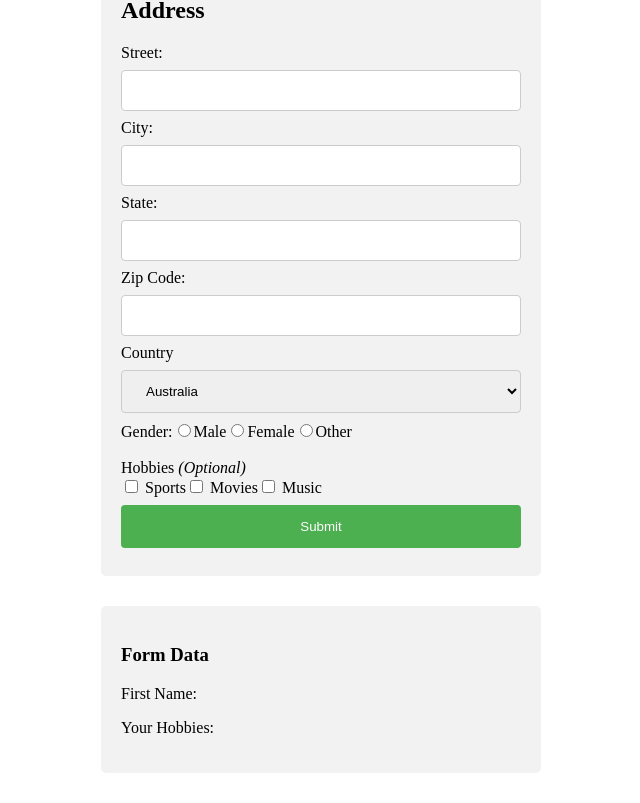
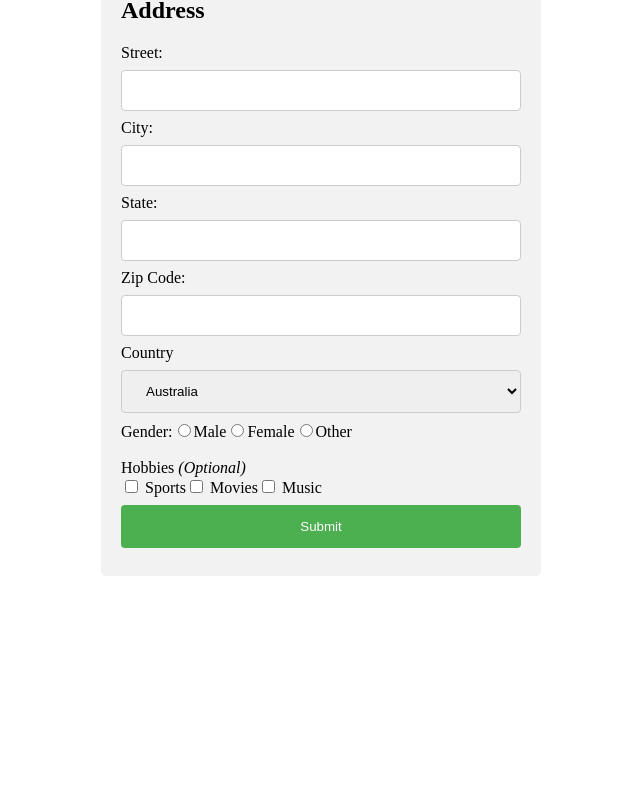
Before and after one commit to TuhinAl/angular-practice, an Angular app: page / in a window 1280 px wide. Shown: the part 365-1168 px from the top of the page, without its empty margins (319-959 px from the left). After the commit the page ends 971 px from the top, so only its background shows below. Built offline with nearby package versions, Linux system fonts and the light colour scheme.

Commit message:
reactive form with form control

```diff
--- a/src/app/app.component.html
+++ b/src/app/app.component.html
@@ -1,6 +1,6 @@
 <div class="form">
   <h2 id="registration">Registration Form</h2>
-  <form [formGroup] = "formData" (ngSubmit)="onSubmit()">
+  <form [formGroup] = "profileForm" (ngSubmit)="onSubmit()">
 
       <div>
         <label for="fname">First Name</label>
@@ -70,9 +70,9 @@
     </form>
 </div>
 
-<div class="form-data">
+<!-- <div class="form-data">
   <h3>Form Data</h3>
   <p>First Name: <b>{{formData.value.firstName}}</b></p>
   <p>Your Hobbies: <b>{{formData.value.hobbies}}</b></p>
 
-</div>
+</div> -->
--- a/src/app/app.component.ts
+++ b/src/app/app.component.ts
@@ -1,5 +1,5 @@
 import { Component } from '@angular/core';
-import { FormControl, FormGroup } from '@angular/forms';
+import { FormBuilder, FormControl, FormGroup } from '@angular/forms';
 
 @Component({
   selector: 'app-root',
@@ -7,23 +7,39 @@ import { FormControl, FormGroup } from '@angular/forms';
   styleUrls: ['./app.component.css']
 })
 export class AppComponent {
-
+  constructor(private formbuilder: FormBuilder) { }
 
   onSubmit() {
     // TODO: Use EventEmitter with form value
-    console.warn(this.formData.value);
+    console.warn(this.profileForm.value);
   }
-  formData = new FormGroup({
-    firstName : new FormControl(''),
-    lastName: new FormControl(''),
-    email: new FormControl(''),
-    hobbies: new FormControl(''),
-    address: new FormGroup({
-      street: new FormControl(''),
-      city: new FormControl(''),
-      state: new FormControl(''),
-      zip: new FormControl('')
-    })
+
+  // profileForm  = new FormGroup({
+  //   firstName : new FormControl(''),
+  //   lastName: new FormControl(''),
+  //   email: new FormControl(''),
+  //   hobbies: new FormControl(''),
+  //   address: new FormGroup({
+  //     street: new FormControl(''),
+  //     city: new FormControl(''),
+  //     state: new FormControl(''),
+  //     zip: new FormControl('')
+  //   })
+  // });
+
+  // using form control
+  profileForm = this.formbuilder.group({
+    firstName: [''],
+    lastName: [''],
+    email: [''],
+    hobbies: [''],
+    address: this.formbuilder.group({
+      street: [''],
+      city: [''],
+      state: [''],
+      zip: ['']
+    }),
+
   });
 
 }
```
